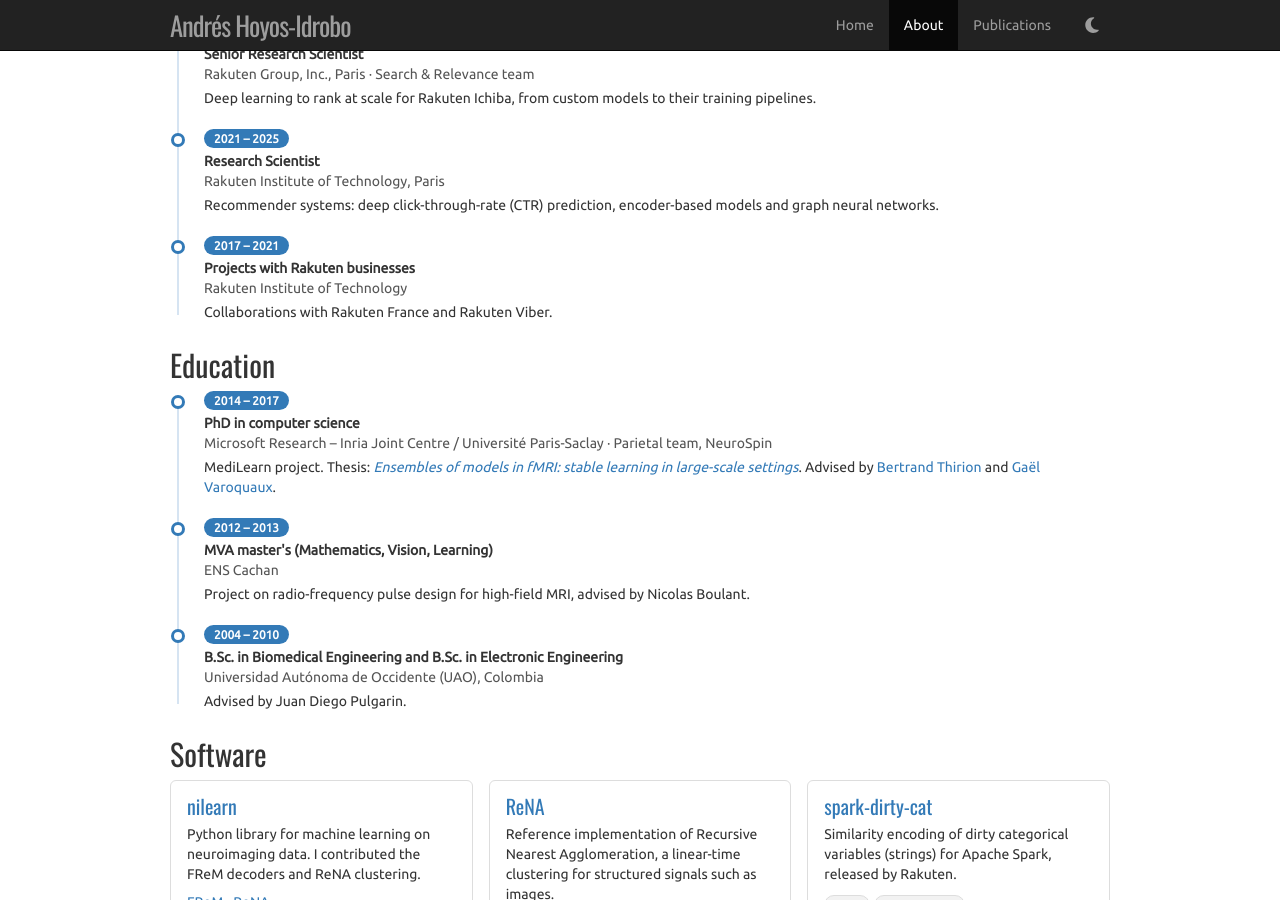
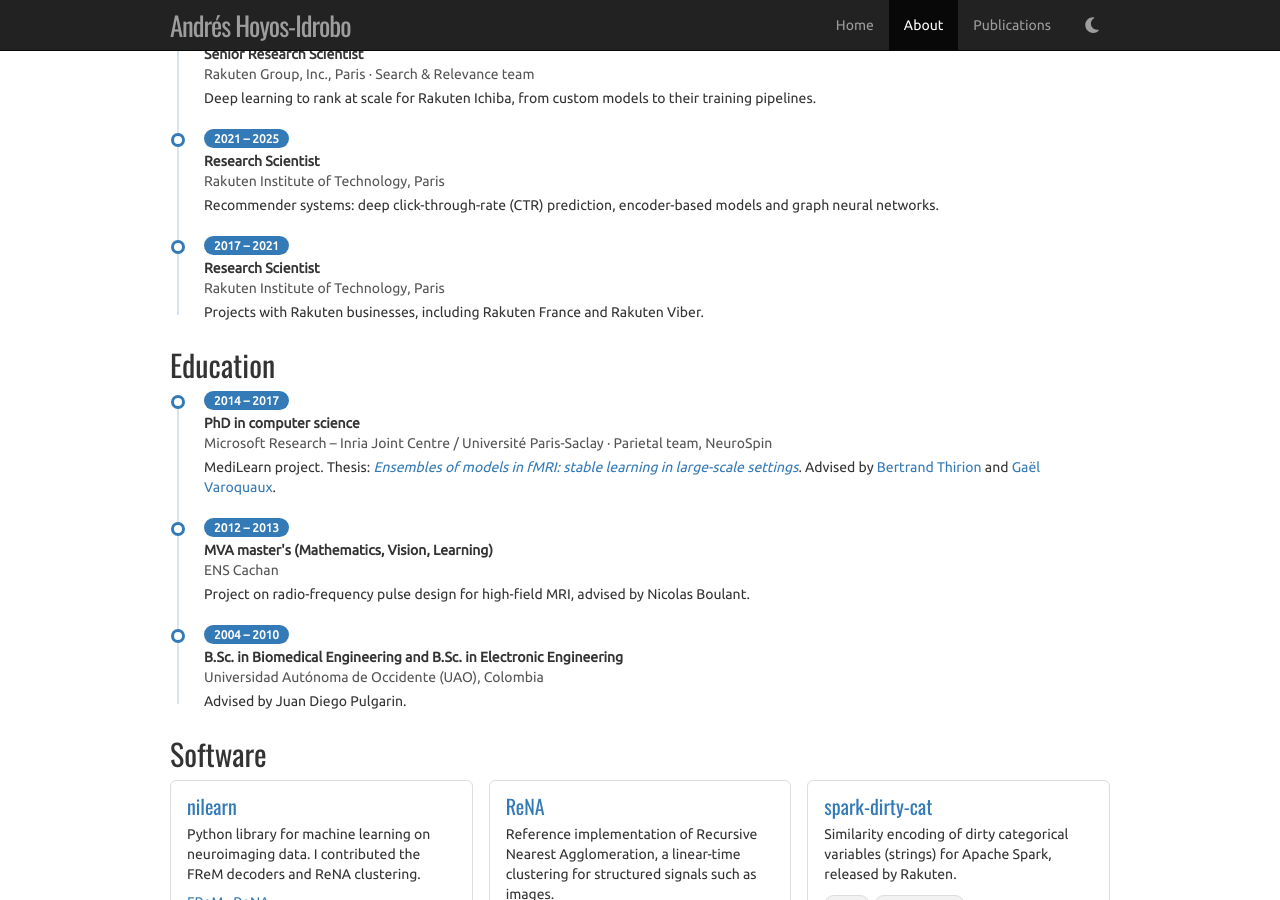
Before and after one commit to ahoyosid/ahoyosid.github.io, a Jekyll site: the page built from about.md, in a window 1280 px wide and 900 px high, scrolled down 713 px. Built offline with Jekyll 4.4.1, drawn with Linux system fonts in a browser that asks for light colours.

Commit message:
Timeline: Research Scientist at RIT Paris for 2017-2021 too
Co-Authored-By: Claude Opus 5.5 <noreply@anthropic.com>

```diff
--- a/_data/timeline.yml
+++ b/_data/timeline.yml
@@ -11,9 +11,9 @@ experience:
     org: "Rakuten Institute of Technology, Paris"
     detail: "Recommender systems: deep click-through-rate (CTR) prediction, encoder-based models and graph neural networks."
   - dates: "2017 – 2021"
-    title: "Projects with Rakuten businesses"
-    org: "Rakuten Institute of Technology"
-    detail: "Collaborations with Rakuten France and Rakuten Viber."
+    title: "Research Scientist"
+    org: "Rakuten Institute of Technology, Paris"
+    detail: "Projects with Rakuten businesses, including Rakuten France and Rakuten Viber."
 
 education:
   - dates: "2014 – 2017"
```
